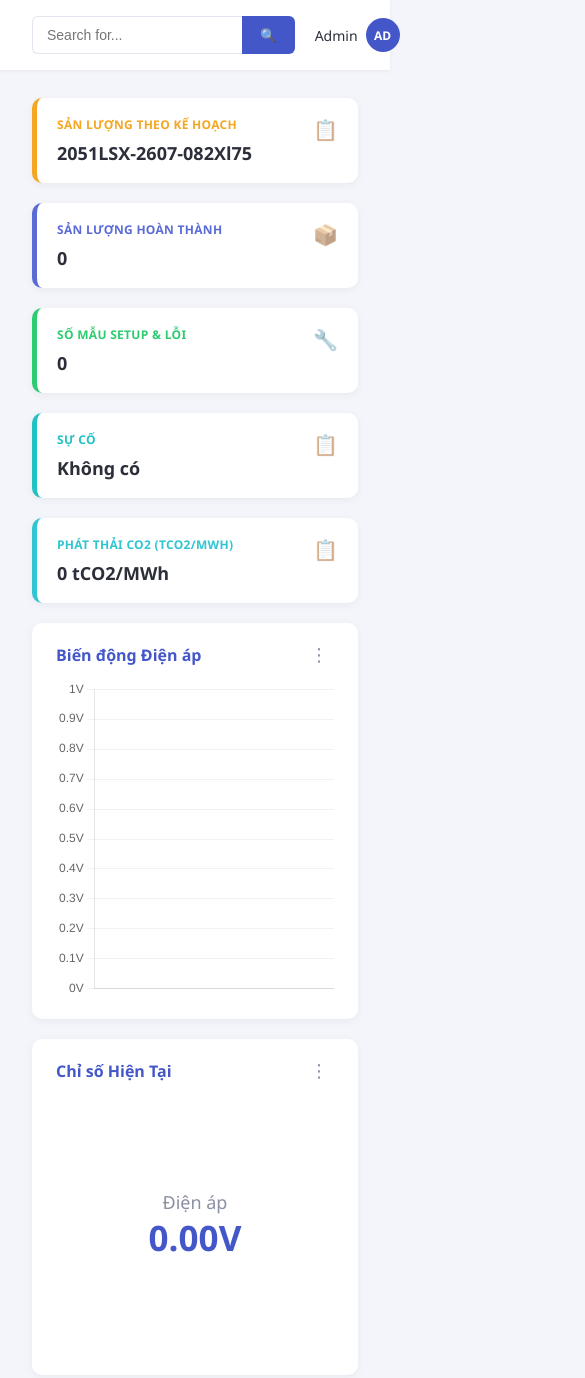
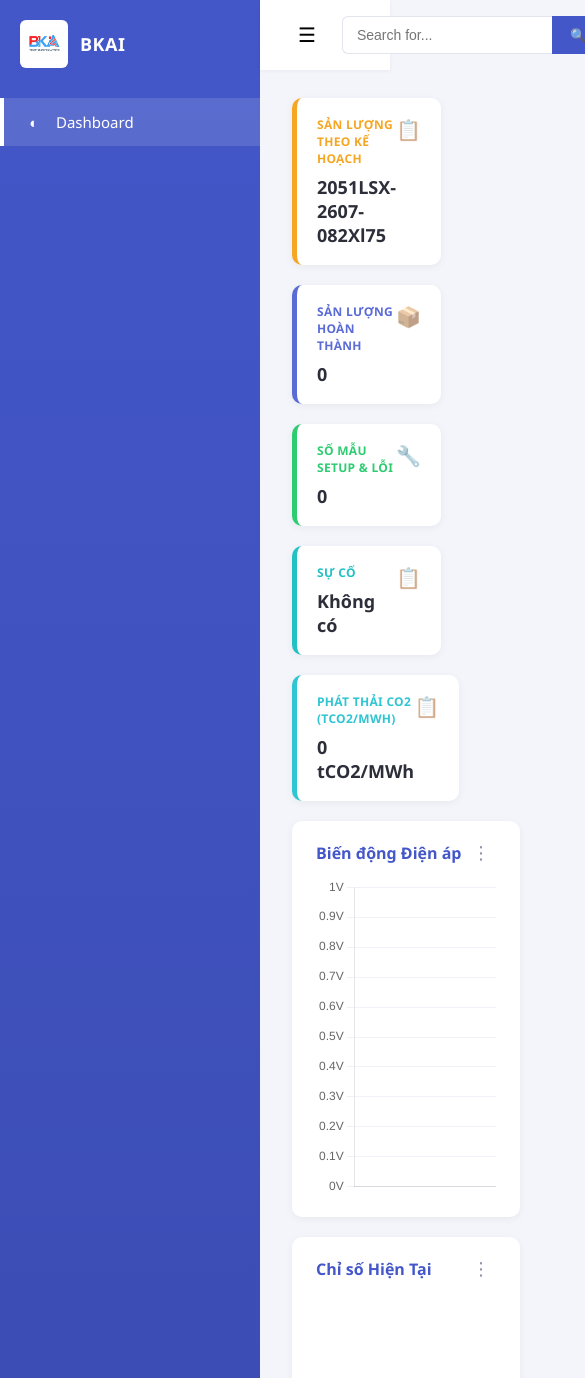
Before and after one commit to FazeBao/web-dashboard, a plain HTML site: page frontend/index.html in a window 390 px wide. Shown: the top 1378 px of the page, 585 px wide, since content can reach past the window. Drawn offline with nearby package versions, Linux system fonts and the light colour scheme; no server answers.

Commit message:
update frontend

```diff
--- a/frontend/app.js
+++ b/frontend/app.js
@@ -148,3 +148,12 @@ document.addEventListener('DOMContentLoaded', () => {
     if (chart) chart.resize();
   });
 });
+
+
+// hành vi nút toggle sidebar
+const sidebar = document.querySelector('.sidebar');
+const toggleButton = document.querySelector('.topbar__toggle');
+
+toggleButton.addEventListener('click', () => {
+  sidebar.classList.toggle('sidebar--collapsed');
+});
--- a/frontend/index.html
+++ b/frontend/index.html
@@ -30,6 +30,8 @@
 
       <!-- HEADER -->
       <header class="topbar">
+        <button class="topbar__toggle" aria-label="Toggle sidebar">☰</button>
+
         <div class="search">
           <input type="text" placeholder="Search for...">
           <button class="search__btn" aria-label="Tìm kiếm">🔍</button>
--- a/frontend/style.css
+++ b/frontend/style.css
@@ -34,6 +34,10 @@ body {
   background: linear-gradient(180deg, var(--sidebar-blue), var(--sidebar-blue-dark));
   color: #fff;
   padding: 20px 0;
+}
+
+.sidebar--collapsed {
+  display: none;
 }
 
 .brand {
@@ -137,6 +141,13 @@ body {
   display: flex;
   align-items: center;
   gap: 14px;
+}
+
+.topbar__toggle {
+  border: none;
+  background: none;
+  font-size: 20px;
+  cursor: pointer;
 }
 
 .badge-btn {
@@ -355,6 +366,6 @@ body {
 }
 
 @media (max-width: 640px) {
-  .sidebar { display: none; }
+  /* .sidebar { display: none; } */
   .kpi-row { grid-template-columns: 1fr; }
 }
```
